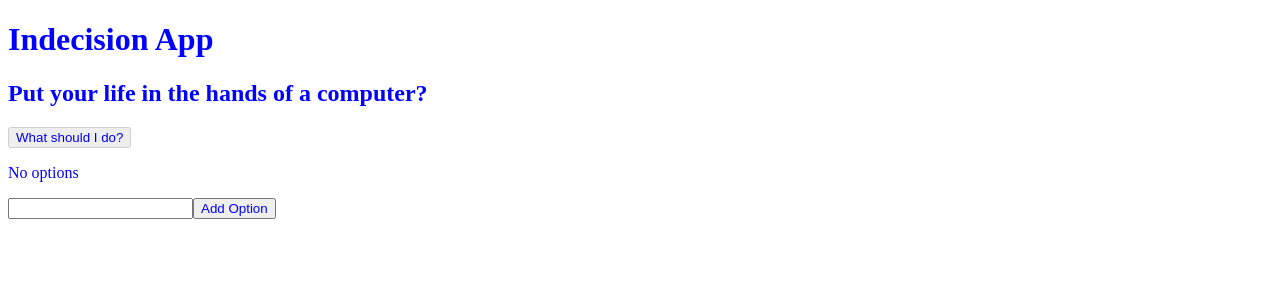
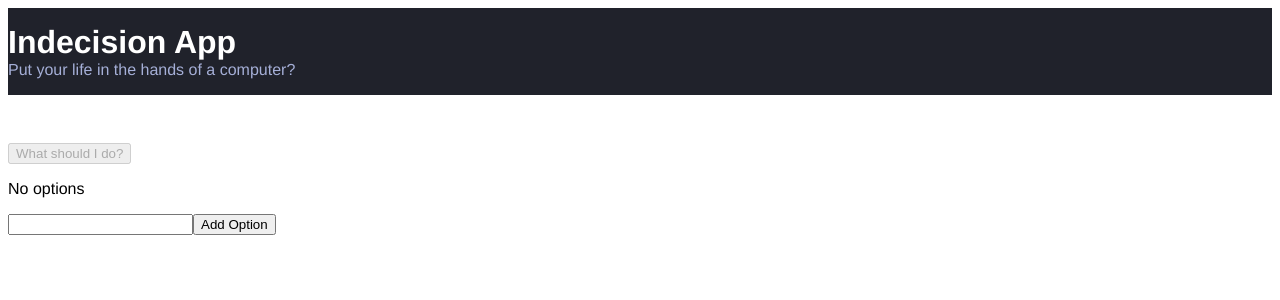
Before and after one commit to andy-wanganqi/learn-react-indecision, a React app: page / in a window 1280 px wide. Shown: the top 300 px of the page. Built offline with nearby package versions, Linux system fonts and the light colour scheme.

Commit message:
65. Architecture and Header Styles

```diff
--- a/src/components/header.jsx
+++ b/src/components/header.jsx
@@ -1,9 +1,9 @@
 import React from "react"
 
 const Header = (props) => (
-  <div>
-    <h1>{props.title}</h1>
-    <h2>Put your life in the hands of a computer?</h2>
+  <div className="header">
+    <h1 className="header__title">{props.title}</h1>
+    <h2 className="header__subtitle">Put your life in the hands of a computer?</h2>
   </div>
 )
 Header.defaultProps = {
--- /dev/null
+++ b/src/styles/base/_base.scss
@@ -0,0 +1,8 @@
+html {
+  font-size: 62.5%
+}
+
+body {
+  font-family: Helvetica, Arial, sans-serif;
+  font-size: 1.6rem;
+}
--- /dev/null
+++ b/src/styles/components/_header.scss
@@ -0,0 +1,19 @@
+.header {
+  background: #20222b;
+  color: white;
+  margin-bottom: 4.8rem;
+  padding: 1.6rem 0;
+}
+
+//BEM: block element modifier
+.header__title {
+  font-size: 3.2rem;
+  margin: 0;
+}
+
+.header__subtitle {
+  color: #a5afd7;
+  font-size: 1.6rem;
+  font-weight: 500;
+  margin: 0;
+}
--- a/src/styles/index.scss
+++ b/src/styles/index.scss
@@ -1,5 +1,7 @@
+@import './base/_base';
+@import './components/header';
+
 $brand-color: blue;
 
 * {
-  color: $brand-color;
 }
```
